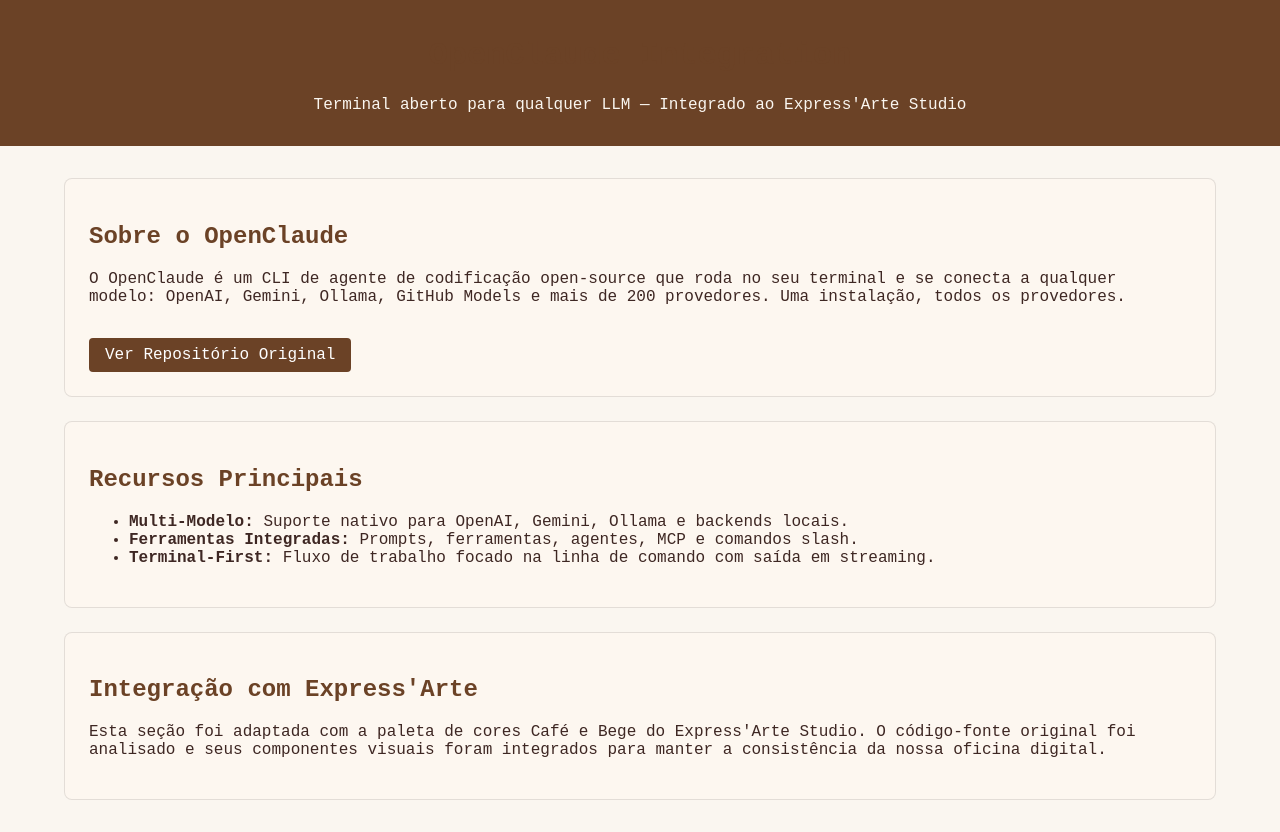
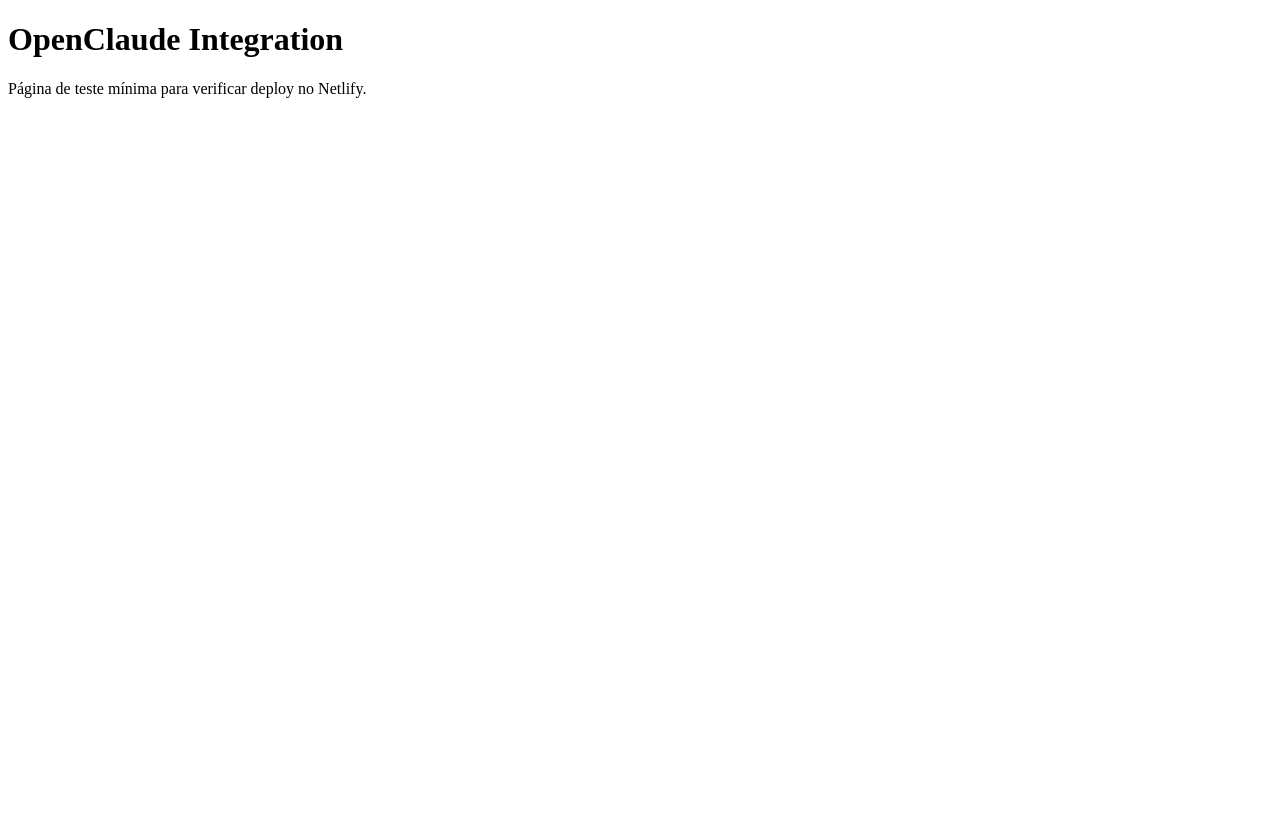
Before and after one commit to RELRYS03/expressasrt-dtudio, a plain HTML site: page site/openclaude.html in a window 1280 px wide. After the commit the page ends 800 px from the top, so only its background shows below. Drawn offline with Linux system fonts and the light colour scheme.

Commit message:
fix: recria openclaude.html com conteúdo mínimo para debug de deploy no Netlify

```diff
--- a/site/openclaude.html
+++ b/site/openclaude.html
@@ -2,52 +2,10 @@
 <html lang="pt-BR">
 <head>
 <meta charset="UTF-8">
-<meta name="viewport" content="width=device-width, initial-scale=1.0">
-<title>OpenClaude · Express'Arte Studio</title>
-<style>
-/* Estilos inline para garantir funcionamento sem dependências externas */
-:root { --background: #faf6f0; --foreground: #3e2723; --accent: #6b4226; --accent-strong: #4e2c1b; --surface-rgb: 255, 248, 240; --line: rgba(0,0,0,0.1); }
-body { background: var(--background); color: var(--foreground); font-family: monospace; margin: 0; padding: 0; }
-header { background: var(--accent); color: #faf6f0; padding: 1rem; text-align: center; }
-main { max-width: 1152px; margin: 2rem auto; padding: 0 1rem; }
-.card { background: rgba(var(--surface-rgb), 0.5); border: 1px solid var(--line); padding: 1.5rem; border-radius: 8px; margin-bottom: 1.5rem; }
-h1, h2 { color: var(--accent); } a { color: var(--accent-strong); text-decoration: none; } .btn { display: inline-block; background: var(--accent); color: #fff; padding: 0.5rem 1rem; border-radius: 4px; margin-top: 1rem; }
-</style>
-<style>
-/* Ajustes específicos para integração com Express'Arte */
-body { background: var(--background); color: var(--foreground); font-family: 'Geist Mono Variable', monospace; margin: 0; padding: 0; }
-header { background: var(--accent); color: #faf6f0; padding: 1rem; text-align: center; }
-main { max-width: 1152px; margin: 2rem auto; padding: 0 1rem; }
-.card { background: rgba(var(--surface-rgb), 0.5); border: 1px solid var(--line); padding: 1.5rem; border-radius: 8px; margin-bottom: 1.5rem; }
-h1, h2 { color: var(--accent); }
-a { color: var(--accent-strong); text-decoration: none; }
-a:hover { text-decoration: underline; }
-.btn { display: inline-block; background: var(--accent); color: #fff; padding: 0.5rem 1rem; border-radius: 4px; margin-top: 1rem; }
-</style>
+<title>OpenClaude · Express'Arte</title>
 </head>
 <body>
-<header>
 <h1>OpenClaude Integration</h1>
-<p>Terminal aberto para qualquer LLM — Integrado ao Express'Arte Studio</p>
-</header>
-<main>
-<div class="card">
-<h2>Sobre o OpenClaude</h2>
-<p>O OpenClaude é um CLI de agente de codificação open-source que roda no seu terminal e se conecta a qualquer modelo: OpenAI, Gemini, Ollama, GitHub Models e mais de 200 provedores. Uma instalação, todos os provedores.</p>
-<a href="https://github.com/Twigpine/openclaude" target="_blank" class="btn">Ver Repositório Original</a>
-</div>
-<div class="card">
-<h2>Recursos Principais</h2>
-<ul>
-<li><strong>Multi-Modelo:</strong> Suporte nativo para OpenAI, Gemini, Ollama e backends locais.</li>
-<li><strong>Ferramentas Integradas:</strong> Prompts, ferramentas, agentes, MCP e comandos slash.</li>
-<li><strong>Terminal-First:</strong> Fluxo de trabalho focado na linha de comando com saída em streaming.</li>
-</ul>
-</div>
-<div class="card">
-<h2>Integração com Express'Arte</h2>
-<p>Esta seção foi adaptada com a paleta de cores Café e Bege do Express'Arte Studio. O código-fonte original foi analisado e seus componentes visuais foram integrados para manter a consistência da nossa oficina digital.</p>
-</div>
-</main>
+<p>Página de teste mínima para verificar deploy no Netlify.</p>
 </body>
 </html>
```
